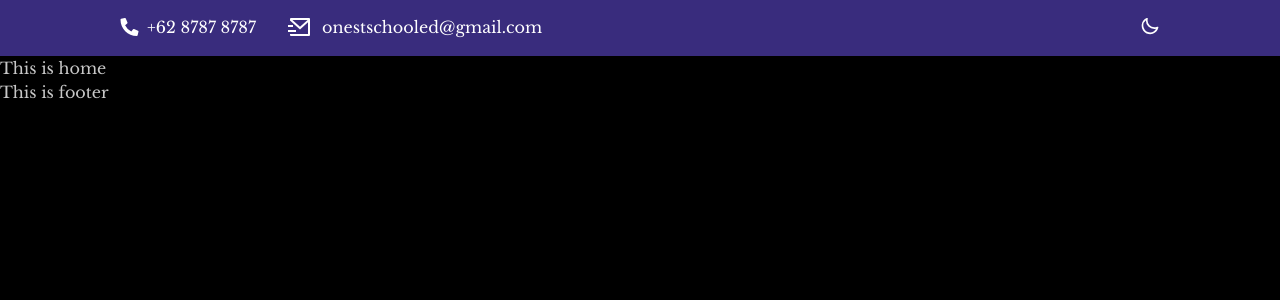
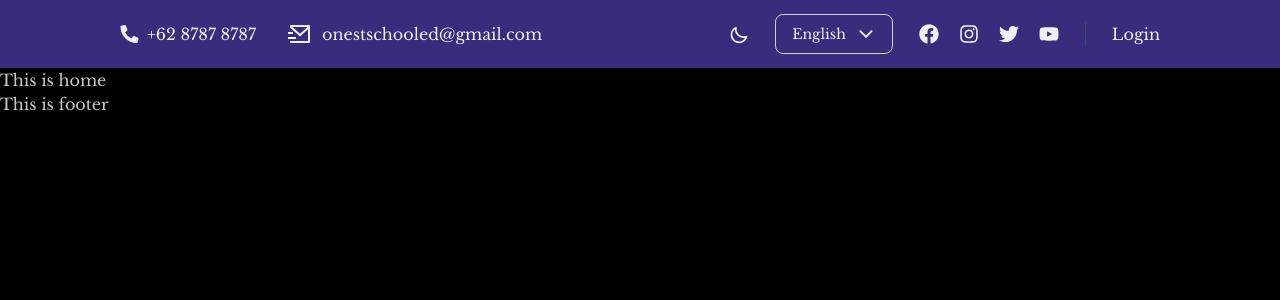
Before and after one commit to md-atiqurrahman/AmarIsskul-client-side, a React (Vite) app: page / in a window 1280 px wide. Shown: the top 300 px of the page. Built offline with nearby package versions, Linux system fonts and the light colour scheme.

Commit message:
complete navbar half part

```diff
--- a/src/pages/Shared/Navbar/Navbar.jsx
+++ b/src/pages/Shared/Navbar/Navbar.jsx
@@ -1,11 +1,19 @@
-import React from "react";
-import { FaPhoneAlt } from "react-icons/fa";
+import {
+  FaFacebook,
+  FaInstagram,
+  FaPhoneAlt,
+  FaTwitter,
+  FaYoutube,
+} from "react-icons/fa";
 import { RiMailSendLine } from "react-icons/ri";
+import { IoIosArrowDown, IoIosArrowUp } from "react-icons/io";
+import { Link } from "react-router-dom";
 
 const Navbar = () => {
+
   return (
     <header>
-      <div className="flex items-baseline justify-between bg-primary px-[120px] py-[14px] text-white">
+      <div className="flex items-center justify-between bg-primary px-[120px] py-[14px] text-[#f0f0f0]">
         <div className="flex justify-start items-center gap-[30px]">
           <div className="flex justify-center items-center gap-[8px] text-[16px] leading-[26px] font-normal">
             <FaPhoneAlt className="w-[19px] h-[18px]" />
@@ -16,8 +24,8 @@ const Navbar = () => {
             <p>onestschooled@gmail.com</p>
           </div>
         </div>
-        <div>
-          <div>
+        <div className="flex justify-center items-center gap-[26px]">
+          <div className="mt-[8px]">
             <label className="swap swap-rotate">
               {/* this hidden checkbox controls the state */}
               <input type="checkbox" />
@@ -41,9 +49,28 @@ const Navbar = () => {
               </svg>
             </label>
           </div>
-          <div></div>
-          <div></div>
-          <div></div>
+
+          <div>
+            <div
+              className="border border-[#d0d0d0] rounded-[8px] px-[16px] text-[14px] text-normal h-[40px] flex justify-center items-center gap-[10px] cursor-pointer"
+            >
+              English
+              <div className="arrow-container">
+                <IoIosArrowDown id="down" className="w-[20px] h-[20px]" />
+                <IoIosArrowUp id="up" className="hidden w-[20px] h-[20px]" />
+              </div>
+            </div>
+          </div>
+          <div className="flex justify-center items-center gap-5 text-[20px]">
+            <FaFacebook></FaFacebook>
+            <FaInstagram></FaInstagram>
+            <FaTwitter></FaTwitter>
+            <FaYoutube></FaYoutube>
+          </div>
+          <div className="bg-[#3c4e56] w-[1px] h-[24px]" />
+          <div className="text-[#f0f0f0] font-normal text-[16px]">
+            <Link>Login</Link>
+          </div>
         </div>
       </div>
       <nav></nav>
```
Also changed, not shown: src/pages/Home/Home/Home.jsx (+5 -7 lines).
